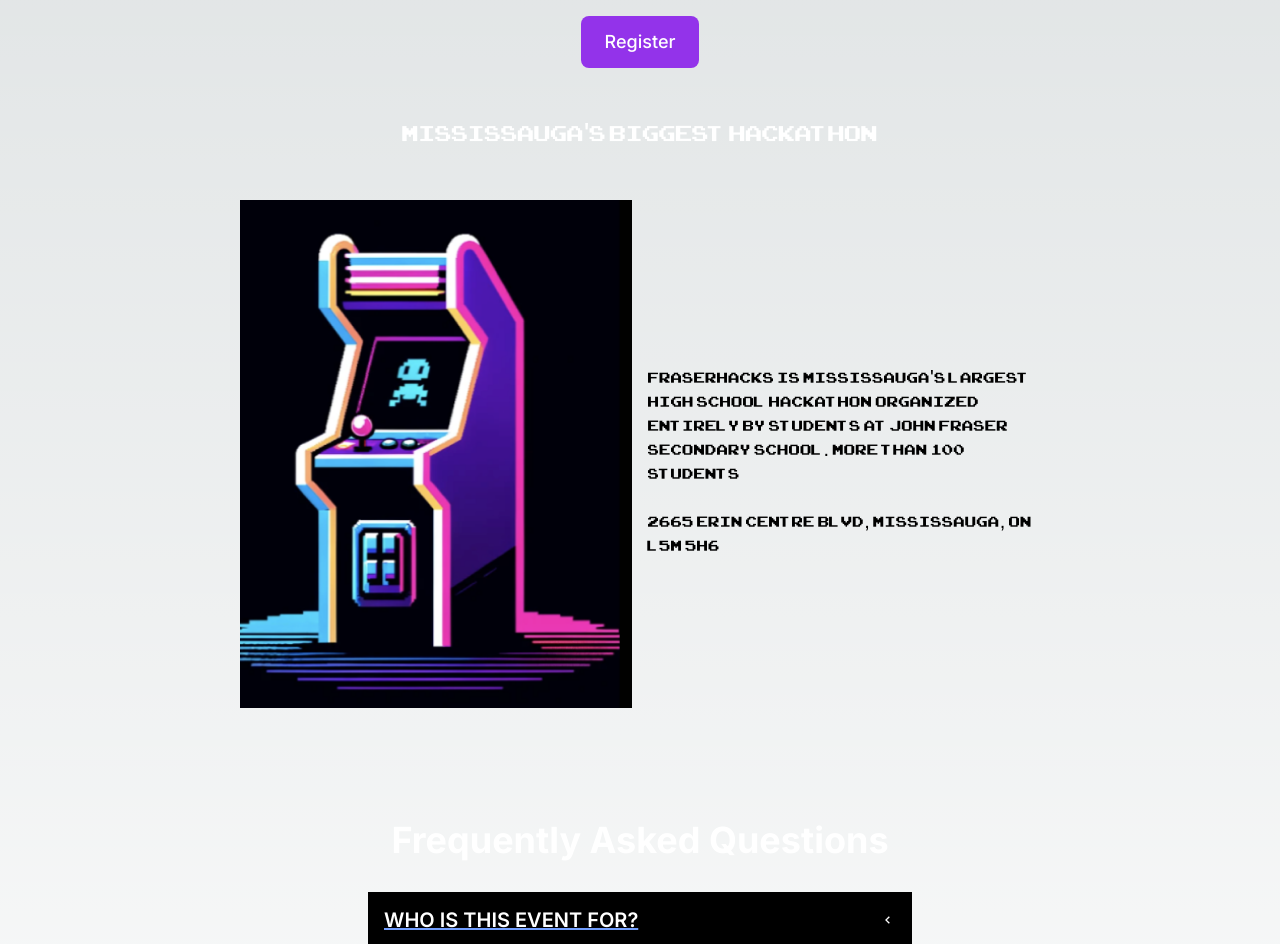
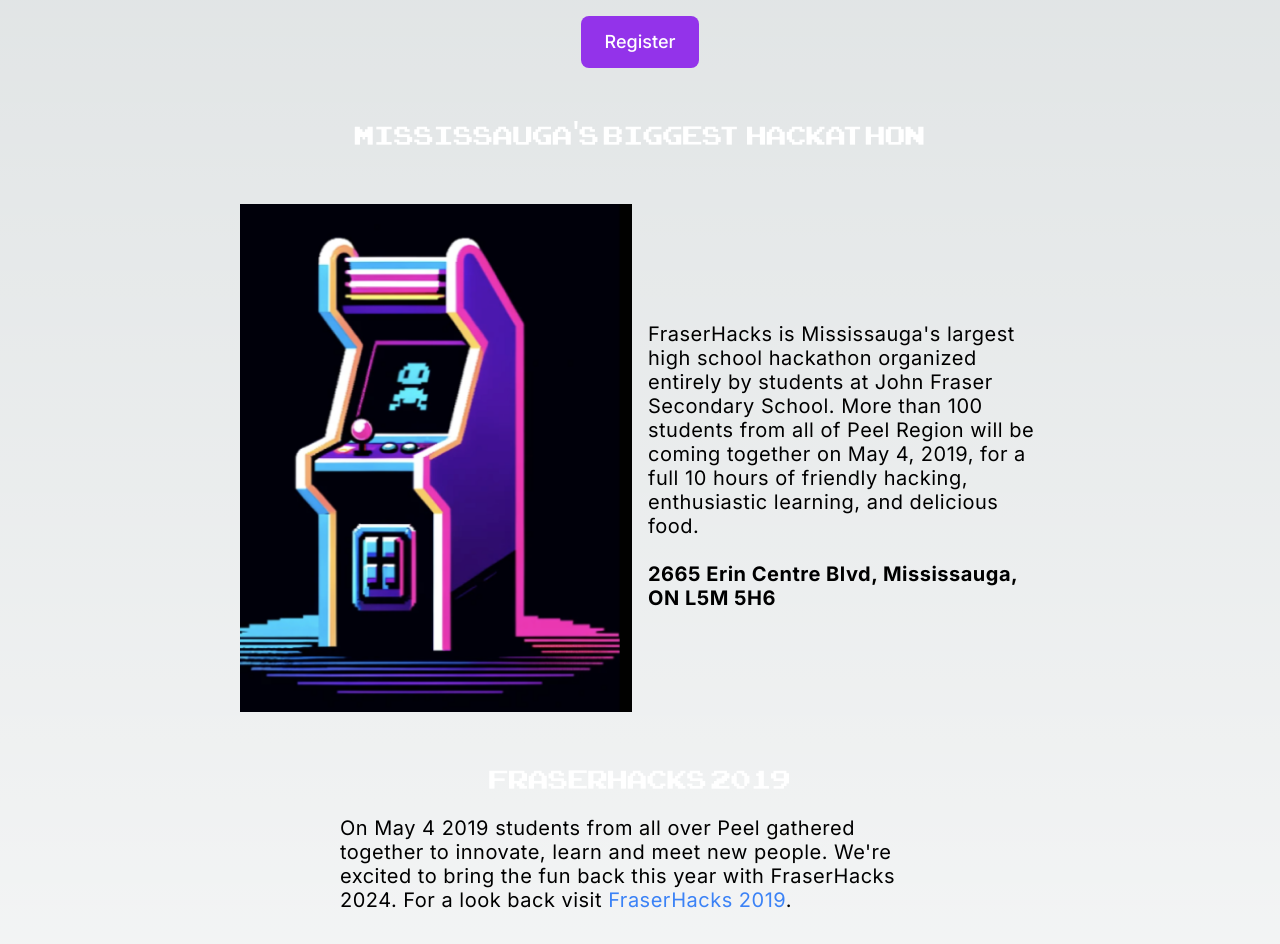
Before and after one commit to FraserHacks/fraserhacks24website, a Next.js app: page / in a window 1280 px wide. Shown: the part 648-1592 px from the top of the page. Built offline with nearby package versions, Linux system fonts and the light colour scheme.

Commit message:
Added previous hackathon description

```diff
--- a/app/page.tsx
+++ b/app/page.tsx
@@ -41,7 +41,7 @@
       </div>
 
       {/* Short Description Section */}
-      <h2 className={`${styles.arcadeStyle} text-3xl text-white`}>Mississauga's Biggest Hackathon</h2>
+      <h2 className={`${styles.arcadeStyle} text-4xl text-white`}>Mississauga's Biggest Hackathon</h2>
       <div className="max-w-[800px] mx-auto flex flex-col md:flex-row items-center space-y-4 md:space-y-0 md:space-x-4">
 
         <div className="w-full md:w-1/2">
@@ -50,20 +50,32 @@
         </div>
         <div className="w-full md:w-1/2">
 
-          <p className={`${styles.arcadeStyle} text-xl mt-4 leading-6 tracking-wide`}>
-            FraserHacks is Mississauga's largest high school hackathon organized entirely by students at John Fraser Secondary School. More than 100 students
+          <p className="text-xl mt-4 leading-6 tracking-wide">
+          FraserHacks is Mississauga's largest high school hackathon organized entirely by students at John Fraser Secondary School. More than 100 students from all of Peel Region will be coming together on May 4, 2019, for a full 10 hours of friendly hacking, enthusiastic learning, and delicious food.
             <br></br>
             <br></br>
-            2665 Erin Centre Blvd, Mississauga, ON L5M 5H6
+            <b>2665 Erin Centre Blvd, Mississauga, ON L5M 5H6</b>
           </p>
 
         </div>
       </div>
 
+
+
+        <div className="w-full md:w-1/2">
+
+        <h2 className={`${styles.arcadeStyle} text-center text-4xl text-white`}>FraserHacks 2019</h2>
+          <p className="text-xl mt-4 leading-6 tracking-wide">
+            On May 4 2019 students from all over Peel gathered together to innovate, learn and meet new people. We're excited to bring the fun back this year with FraserHacks 2024. For a look back visit <a href="https://kev.lu/FraserHacks-Website/" target="_blank" rel="noopener noreferrer" className="text-blue-500 hover:text-blue-700">FraserHacks 2019</a>.
+          </p>
+
+        </div>
+
+
       {/* FAQ Section */}
       <Faq />
 
-      {/* Additional sections can be added here following the same pattern */}
+
     </main>
   );
 }
```
